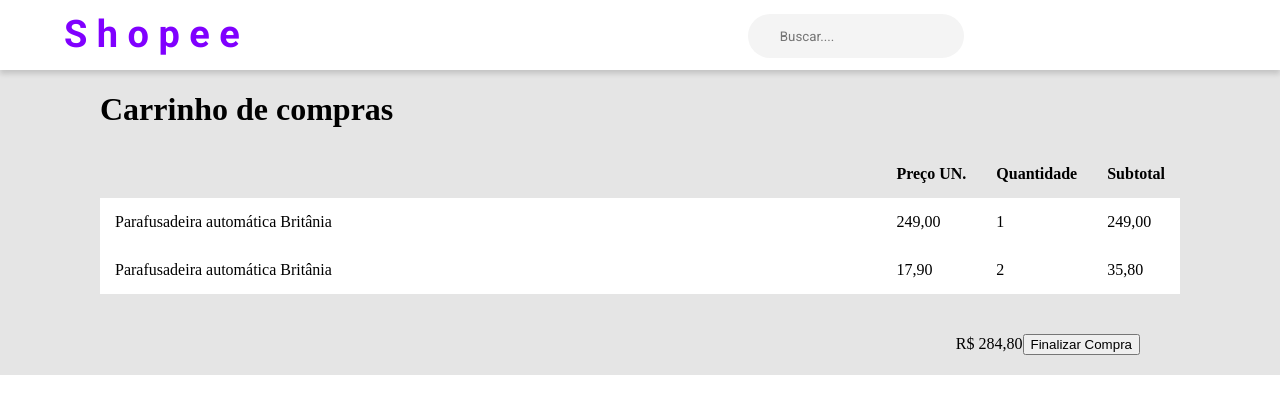
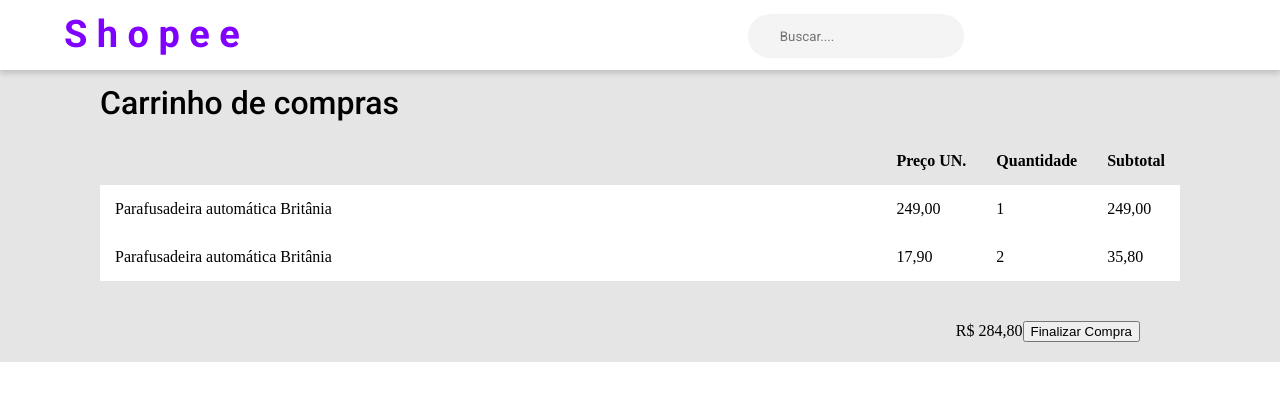
Before and after one commit to bferronato/shopinhouse-1, a React app: page /shop-cart in a window 1280 px wide. Built offline with nearby package versions, Linux system fonts and the light colour scheme.

Commit message:
Estilo titulo

```diff
--- a/src/views/Home.css
+++ b/src/views/Home.css
@@ -1,3 +1,12 @@
+@import url('https://fonts.googleapis.com/css2?family=Roboto:ital,wght@0,100;0,300;0,400;0,500;0,700;0,900;1,100;1,300;1,400;1,500;1,700;1,900&display=swap');
+
 .app__home {
     margin: 0 100px;
 }
+
+.app__home h1 {
+    font-family: Roboto;
+    font-style: normal;
+    font-weight: 500;
+    line-height: 24px;
+}
```
